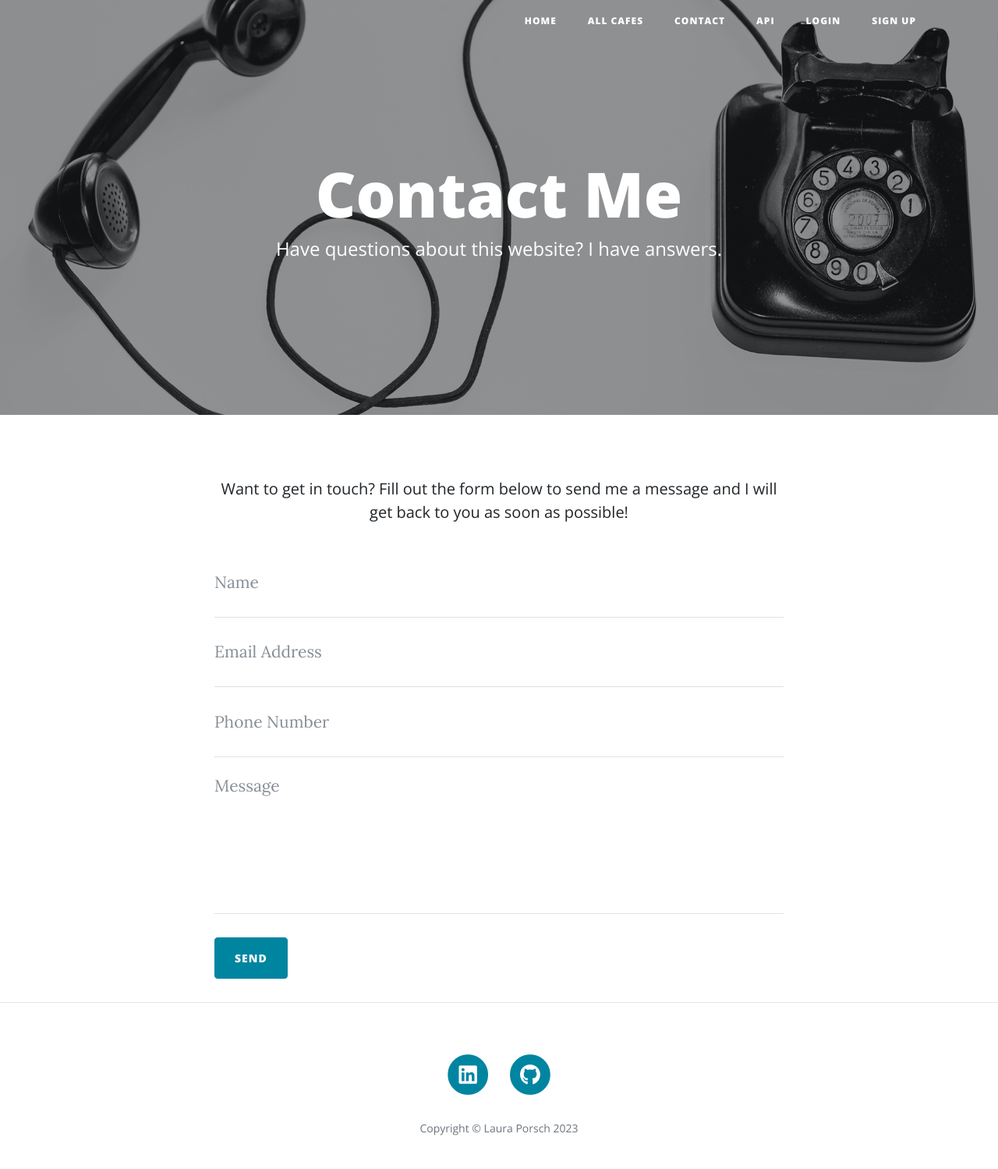
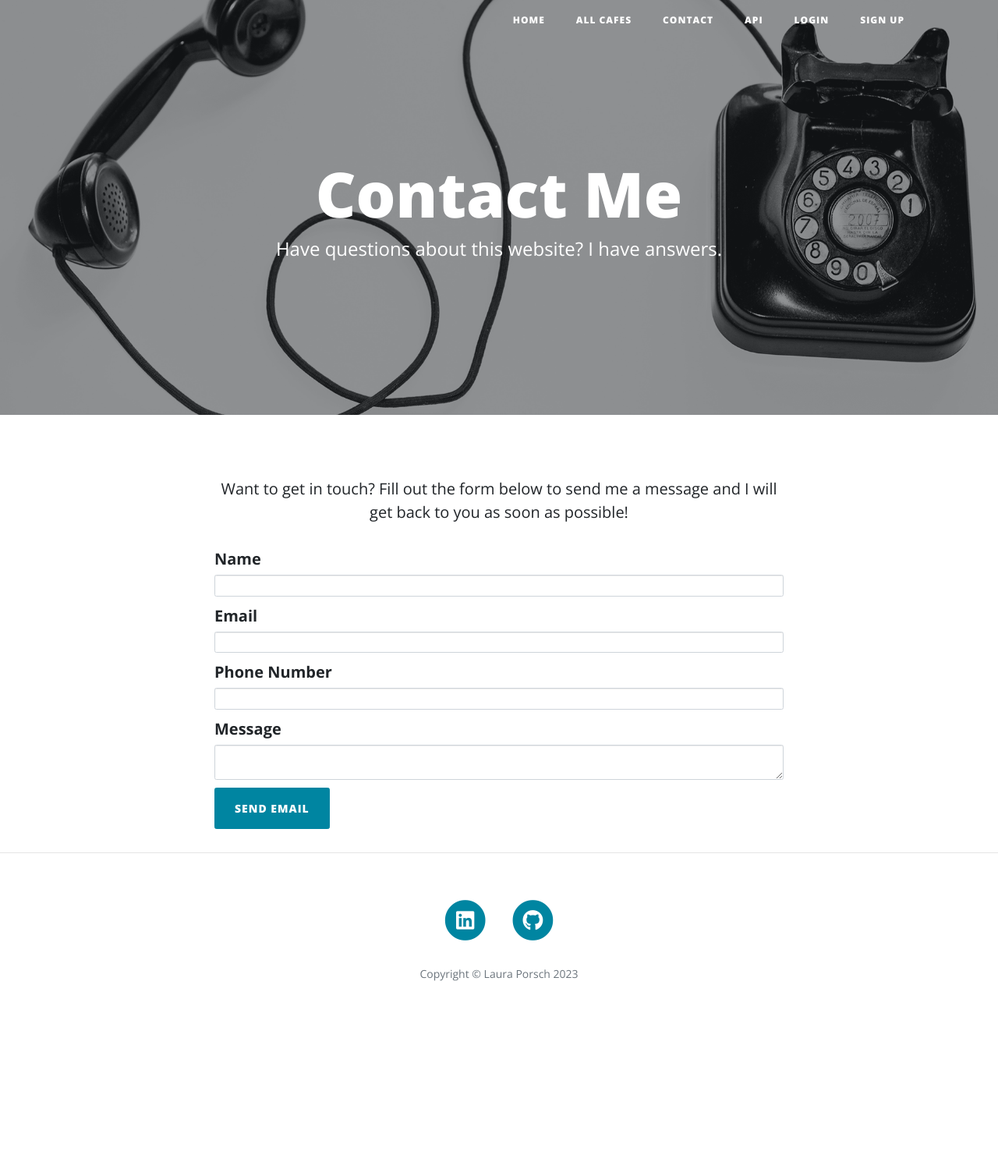
Before and after one commit to lauraporsch/CafeWifiMountainViews, a Flask app: page /contact in a window 1280 px wide. Shown: the top 1499 px of the page at 78% size. After the commit the page ends 1258 px from the top, so only its background shows below. Run offline with Flask 3, Linux system fonts and the light colour scheme; some libraries are stand-ins or nearby versions.

Commit message:
change contact form to wtf form

```diff
--- a/forms.py
+++ b/forms.py
@@ -1,6 +1,6 @@
 from flask_wtf import FlaskForm
-from wtforms import StringField, SubmitField, TimeField, SelectField, PasswordField
-from wtforms.validators import DataRequired, URL
+from wtforms import StringField, SubmitField, TimeField, SelectField, PasswordField, EmailField
+from wtforms.validators import DataRequired, URL, Email
 from flask_ckeditor import CKEditorField
 
 select_choices = ["Yes", "No", "I don't know"]
@@ -10,7 +10,6 @@
     name = StringField('Cafe Name', validators=[DataRequired()])
     location = StringField('Address', validators=[DataRequired()])
     maps_url = StringField('Cafe Location on Google Maps (URL)', validators=[URL(message="Please provide a URL")])
-    image_url = StringField('Cafe Image (URL)', validators=[URL(message="Please provide a URL")])
     open = TimeField('Opening Time')
     close = TimeField('Closing Time')
     wifi = SelectField('Wifi available?', choices=select_choices, default="I don't know")
@@ -35,3 +34,11 @@
     email = StringField("Email", validators=[DataRequired()])
     password = PasswordField("Password", validators=[DataRequired()])
     submit = SubmitField("Log In!")
+
+
+class ContactForm(FlaskForm):
+    name = StringField("Name", validators=[DataRequired()])
+    email = EmailField("Email", validators=[DataRequired(), Email(message="Please provide a valid Email Address")])
+    phone = StringField("Phone Number")
+    message = CKEditorField("Message", validators=[DataRequired()])
+    submit = SubmitField("Send Email")
--- a/main.py
+++ b/main.py
@@ -10,7 +10,7 @@
 from datetime import date
 from functools import wraps
 
-from forms import CafeForm, ReviewForm, SignUpForm, LoginForm
+from forms import CafeForm, ReviewForm, SignUpForm, LoginForm, ContactForm
 
 # set info for smtp as environmental variable to keep safe
 USER = os.environ["USER"]
@@ -52,7 +52,6 @@
     name = db.Column(db.String(250), unique=True, nullable=False)
     location = db.Column(db.String(250), unique=True, nullable=False)
     maps_url = db.Column(db.VARCHAR(500), unique=True, nullable=False)
-    image_url = db.Column(db.VARCHAR(500), unique=True, nullable=False)
     open = db.Column(db.String(7), nullable=False)
     close = db.Column(db.String(7), nullable=False)
     wifi = db.Column(db.Boolean)
@@ -87,7 +86,6 @@
 #         name="Good Earth Coffee House",
 #         location="333 Banff Ave, Banff, AB T1L 1B1",
 #         maps_url="https://goo.gl/maps/aVTe7x2hdw4iu3NX7",
-#         image_url="https://lh5.googleusercontent.com/p/AF1QipMMgkOZNGreHF6na3qtMDInvNj_IY_VhCJ1MbRE=w408-h306-k-no",
 #         open="06:30AM",
 #         close="09:00PM",
 #         wifi=1,
@@ -215,7 +213,6 @@
             name=form.name.data,
             location=form.location.data,
             maps_url=form.maps_url.data,
-            image_url=form.image_url.data,
             open=form.open.data.strftime("%I:%M%p"),
             close=form.close.data.strftime("%I:%M%p"),
             wifi=check_submit_fields(form.wifi.data),
@@ -239,19 +236,22 @@
 def contact():
     """renders contact.html, shows a contact form, if submitted automatically sends an email to the creator of the
     website with the data from the form"""
+    form = ContactForm()
     message_sent = None
     if request.method == "POST":
-        data = request.form
-        message = f'Name: {data["name"]}\nEmail: {data["email"]}\nPhone-Number: {data["phone"]}\nMessage: ' \
-                  f'{data["message"]}'
-        with smtplib.SMTP("smtp.gmail.com") as connection:
-            connection.starttls()
-            connection.login(user=USER, password=PASSWORD)
-            connection.sendmail(from_addr=USER, to_addrs=USER,
-                                msg=f'Subject: New Contact from Cafe&WiFi\n\n{message}')
-        return render_template("contact.html", message_sent=True)
+        if form.validate_on_submit():
+            message = f'Name: {form.name.data}\nEmail: {form.email.data}\nPhone-Number: {form.phone.data}\nMessage: ' \
+                      f'{form.message.data}'
+            with smtplib.SMTP("smtp.gmail.com") as connection:
+                connection.starttls()
+                connection.login(user=USER, password=PASSWORD)
+                connection.sendmail(from_addr=USER, to_addrs=USER,
+                                    msg=f'Subject: New Contact from Cafe&WiFi\n\n{message}')
+            return render_template("contact.html", message_sent=True, form=form)
+        else:
+            return render_template("contact.html", message_sent=False, form=form)
     else:
-        return render_template("contact.html", message_sent=False)
+        return render_template("contact.html", message_sent=False, form=form)
 
 
 @app.route("/update-cafe")
@@ -336,7 +336,6 @@
         name=request.form.get("name"),
         location=request.form.get("location"),
         maps_url=request.form.get("maps_url"),
-        image_url=request.form.get("image_url"),
         open=request.form.get("open"),
         close=request.form.get("close"),
         wifi=bool(request.form.get("wifi")),
--- a/templates/contact.html
+++ b/templates/contact.html
@@ -1,4 +1,8 @@
 <!--CONTACT FORM TO BE SENT TO WEBSITE CREATOR-->
+{% extends 'bootstrap/base.html' %}
+{% import 'bootstrap/wtf.html' as wtf %}
+
+{% block content %}
 {% include "header.html" %}
 
   <header class="masthead" style="background-image: url('{{ url_for('static', filename='img/contact-bg.jpg') }}')">
@@ -24,51 +28,17 @@
     <div class="row">
       <div class="col-lg-8 col-md-10 mx-auto">
         <p>Want to get in touch? Fill out the form below to send me a message and I will get back to you as soon as possible!</p>
-        <!--uses the form that was already set up in the template as foundation, will change this to a wtform with my own code soon-->
-        <form name="sentMessage" id="contactForm" action="{{ url_for('contact') }}" method="POST" novalidate>
-
-          <div class="control-group">
-            <div class="form-group floating-label-form-group controls">
-              <label>Name</label>
-              <input name="name" type="text" class="form-control" placeholder="Name" id="name" required data-validation-required-message="Please enter your name.">
-              <p class="help-block text-danger"></p>
-            </div>
-          </div>
-
-          <div class="control-group">
-            <div class="form-group floating-label-form-group controls">
-              <label>Email Address</label>
-              <input name="email" type="email" class="form-control" placeholder="Email Address" id="email" required data-validation-required-message="Please enter your email address.">
-              <p class="help-block text-danger"></p>
-            </div>
-          </div>
-
-          <div class="control-group">
-            <div class="form-group col-xs-12 floating-label-form-group controls">
-              <label>Phone Number</label>
-              <input name="phone" type="tel" class="form-control" placeholder="Phone Number" id="phone" required data-validation-required-message="Please enter your phone number.">
-              <p class="help-block text-danger"></p>
-            </div>
-          </div>
-
-          <div class="control-group">
-            <div class="form-group floating-label-form-group controls">
-              <label>Message</label>
-              <textarea name="message" rows="5" class="form-control" placeholder="Message" id="message" required data-validation-required-message="Please enter a message."></textarea>
-              <p class="help-block text-danger"></p>
-            </div>
-          </div>
-
-          <br>
-
-          <div id="success"></div>
-          <button type="submit" class="btn btn-primary" id="sendMessageButton">Send</button>
-        </form>
-
+      </div>
+    </div>
+    <div class="row">
+      <div class="col-lg-8 col-md-10 mx-auto">
+        {{ ckeditor.load() }}
+        {{ ckeditor.config(name='message_text') }}
+        {{ wtf.quick_form(form, novalidate=True, button_map={"submit": "primary"}) }}
       </div>
     </div>
   </div>
-
   <hr>
 
-  {% include "footer.html" %}
+{% include "footer.html" %}
+{% endblock %}
```
Also changed, not shown: templates/cafe.html (+12 -2 lines), instance/cafes-banff.db (deleted).
